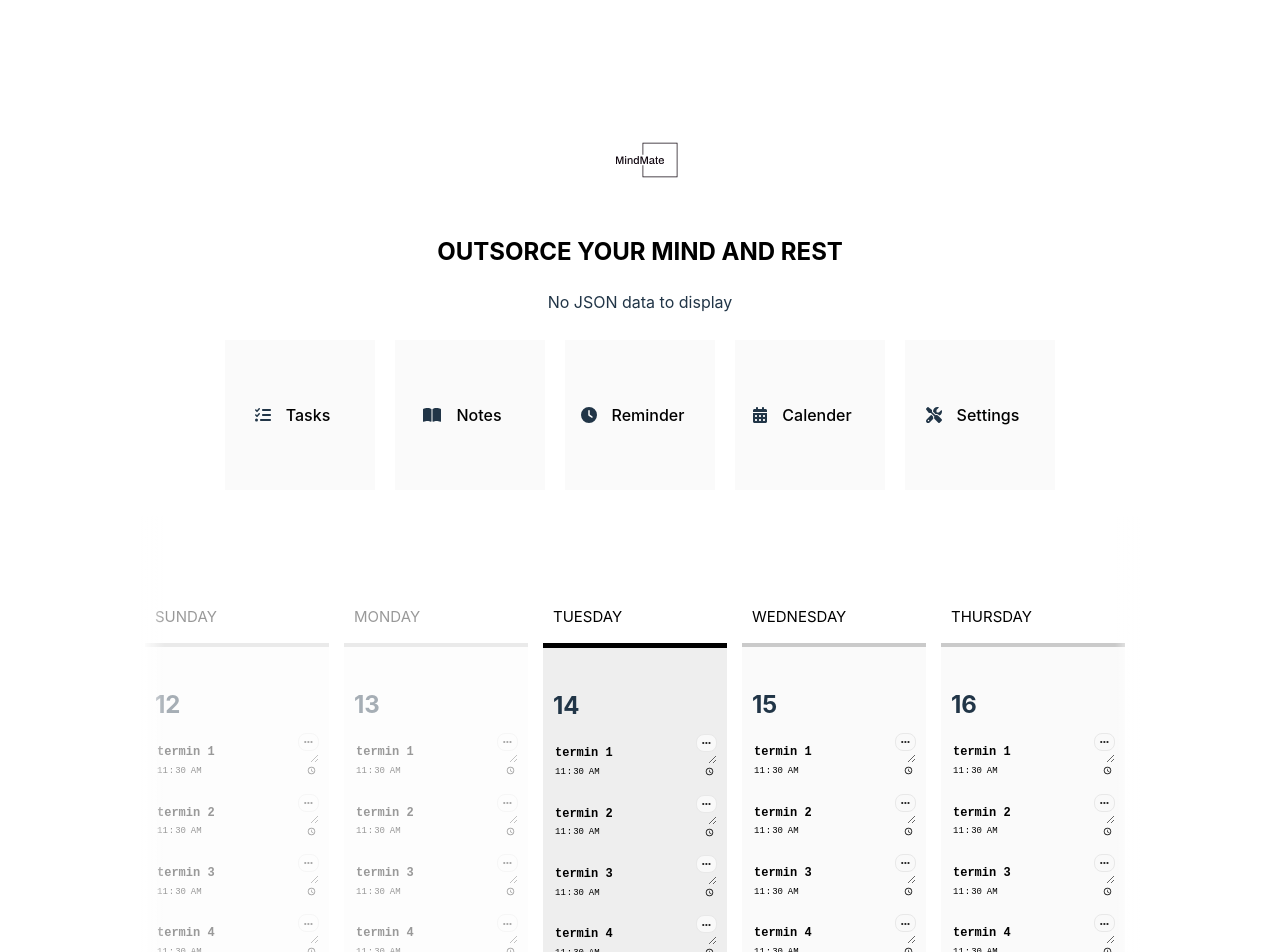
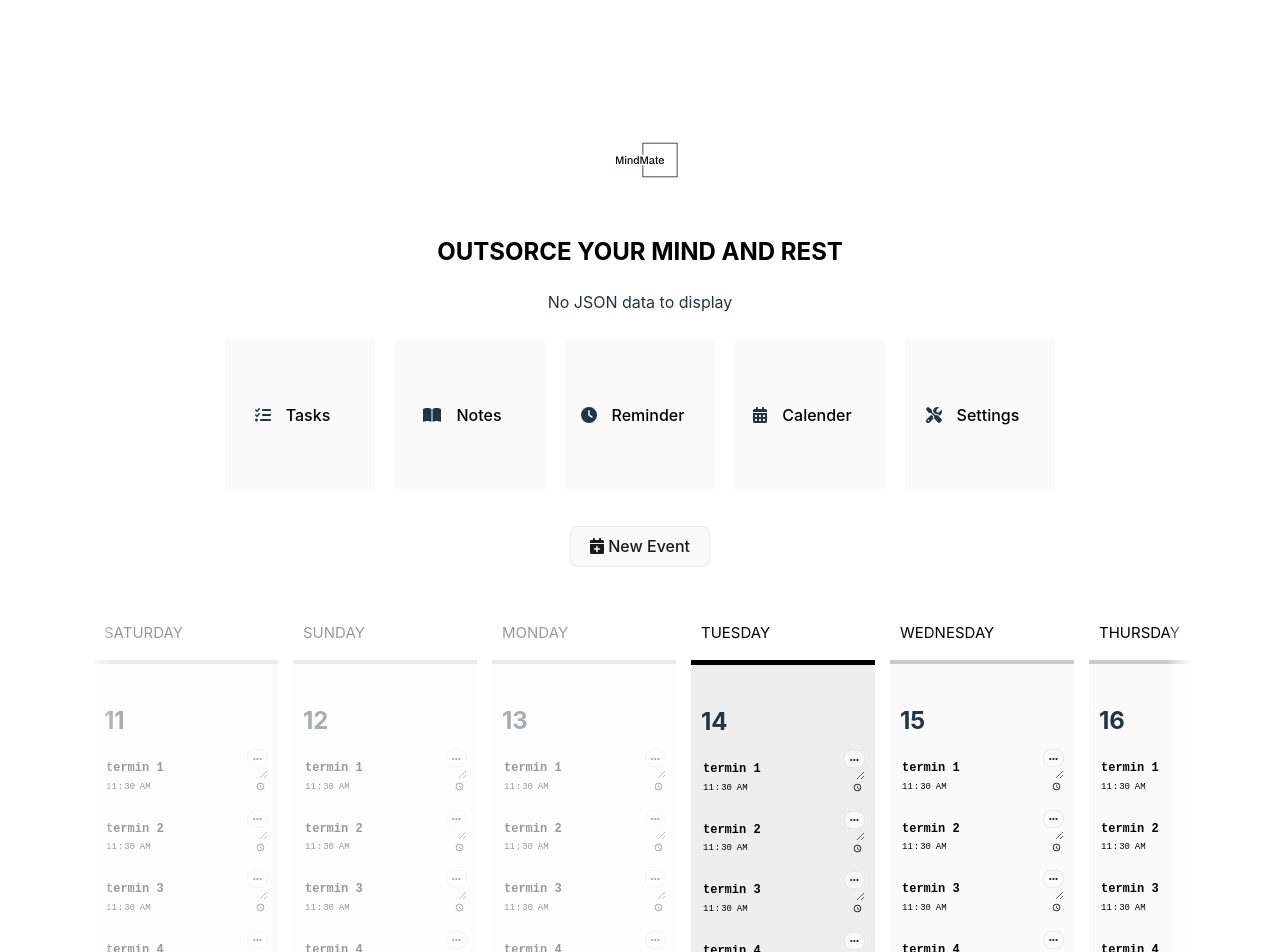
Before and after one commit to Paulalbo/MindMate, a React (Vite) app: page /calender in a window 1280 px wide. Shown: the top 952 px of the page. Built offline with nearby package versions, Linux system fonts and the light colour scheme.

Commit message:
Add calender new event modal

```diff
--- a/src/App.css
+++ b/src/App.css
@@ -1,5 +1,4 @@
 #root {
-  max-width: 1280px;
   margin: 0 auto;
   padding: 2rem;
   text-align: center;
--- /dev/null
+++ b/src/component/Calender/CalenderForm.tsx
@@ -0,0 +1,33 @@
+import { useState } from "react";
+import "./style.css";
+import { FontAwesomeIcon } from "@fortawesome/react-fontawesome";
+import { faCalendarPlus } from "@fortawesome/free-solid-svg-icons";
+
+const CalenderAddNew = () => {
+  const [isModalOpen, setModalOpen] = useState(false);
+
+  const handleEditButtonClick = () => {
+    setModalOpen(!isModalOpen);
+  };
+
+  return (
+    <div className="calender__new-event">
+      <button
+        className="button button--edit"
+        onClick={() => handleEditButtonClick()}
+      >
+        <FontAwesomeIcon icon={faCalendarPlus} /> New Event
+      </button>
+      {isModalOpen && (
+        <div className="calender__event-form">
+          <input type="date"></input>
+          <input type="time"></input>
+          <input type="text"></input>
+          <button className="button">Add</button>
+        </div>
+      )}
+    </div>
+  );
+};
+
+export default CalenderAddNew;
--- a/src/component/Calender/style.css
+++ b/src/component/Calender/style.css
@@ -29,8 +29,7 @@
   display: -ms-flexbox;
   display: flex;
   overflow-x: scroll;
-  max-width: 1050px;
-  padding: 75px 30px;
+  padding: 30px;
   width: 90vw;
   gap: 15px;
   position: relative;
@@ -105,6 +104,7 @@
 .calender__edit .button {
   margin: 5px;
   font-size: 10px;
+  background: #fafafa;
 }
 
 .calender__edit .button--edit {
@@ -113,10 +113,6 @@
   margin: 0px;
   right: 0px;
   padding: 2px 5px;
-}
-
-.calender__edit .button--delete {
-  background: none;
 }
 
 .calender__modal {
@@ -130,4 +126,34 @@
           box-shadow: 1px 1px 10px -6px #000000;
   border-radius: 15px;
 }
+
+.calender__new-event {
+  position: relative;
+}
+
+.calender__event-form {
+  -webkit-box-shadow: 1px 1px 10px -6px #000000;
+          box-shadow: 1px 1px 10px -6px #000000;
+  padding: 25px 20px;
+  position: absolute;
+  background-color: #fff;
+  border-radius: 15px;
+  top: 110%;
+  left: 50%;
+  -webkit-transform: translate(-50%, 0);
+          transform: translate(-50%, 0);
+  display: -webkit-box;
+  display: -ms-flexbox;
+  display: flex;
+  -webkit-box-align: center;
+      -ms-flex-align: center;
+          align-items: center;
+  gap: 15px;
+  z-index: 11;
+}
+
+.calender__event-form input {
+  border: none;
+  border-bottom: 1px solid #000;
+}
 /*# sourceMappingURL=style.css.map */
--- a/src/component/Calender/style.sass
+++ b/src/component/Calender/style.sass
@@ -17,8 +17,7 @@
     &__wrapper
         display: flex
         overflow-x: scroll
-        max-width: 1050px
-        padding: 75px 30px
+        padding: 30px
         width: 90vw
         gap: 15px
         position: relative
@@ -64,14 +63,13 @@
         .button
             margin: 5px
             font-size: 10px
+            background: #fafafa
             &--edit
                 position: absolute
                 top: -10px
                 margin: 0px
                 right: 0px
                 padding: 2px 5px
-            &--delete
-                background: none
     &__modal
         padding: 5px 10px
         z-index: 10
@@ -81,3 +79,22 @@
         right: -65px
         box-shadow: 1px 1px 10px -6px #000000
         border-radius: 15px
+
+    &__new-event
+        position: relative
+    &__event-form
+        box-shadow: 1px 1px 10px -6px #000000
+        padding: 25px 20px
+        position: absolute
+        background-color: #fff
+        border-radius: 15px
+        top: 110%
+        left: 50%
+        transform: translate(-50%,0)
+        display: flex
+        align-items: center
+        gap: 15px
+        z-index: 11
+        input
+            border: none
+            border-bottom: 1px solid #000
--- a/src/pages/calender.tsx
+++ b/src/pages/calender.tsx
@@ -1,4 +1,5 @@
 import CalenderDay from "../component/Calender/CalenderEvent";
+import CalenderAddNew from "../component/Calender/CalenderForm";
 
 const Calender = () => {
   const currentDate = new Date();
@@ -6,7 +7,7 @@ const Calender = () => {
 
   const generateDateArray = () => {
     const dateArray = [];
-    for (let i = -2; i <= 7; i++) {
+    for (let i = -3; i <= 7; i++) {
       const date = new Date();
       date.setDate(currentDate.getDate() + i);
       dateArray.push(date.toISOString().slice(0, 10)); // Format as "YYYY-MM-DD"
@@ -27,6 +28,7 @@ const Calender = () => {
 
   return (
     <div className="calender">
+      <CalenderAddNew />
       <div className="calender__wrapper">
         {dateArray.map((date, index) => (
           <CalenderDay key={index} date={date} statusCheck={dayStatus(date)} />
```
Also changed, not shown: 1 other file (tests, documents, lock files or other folders).
